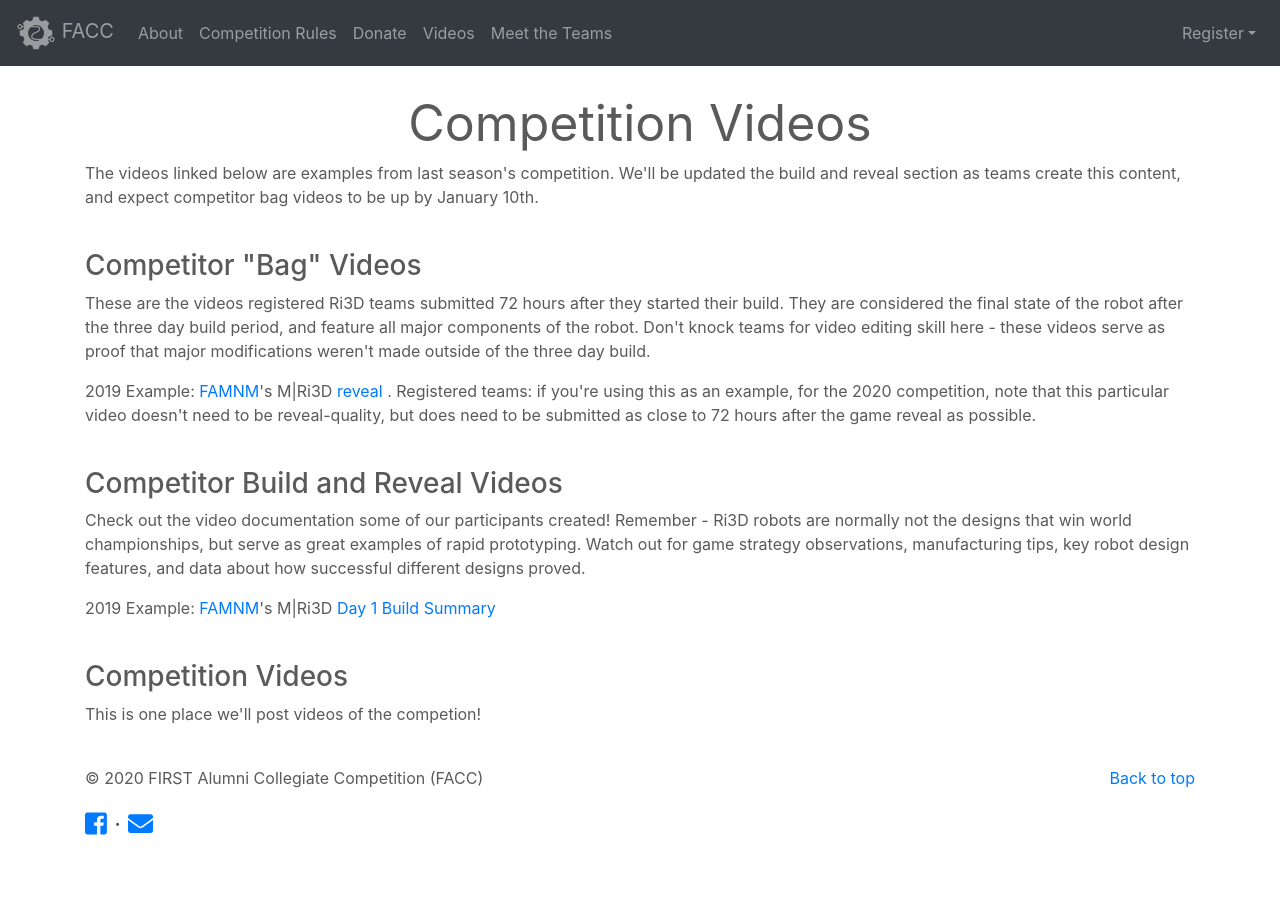
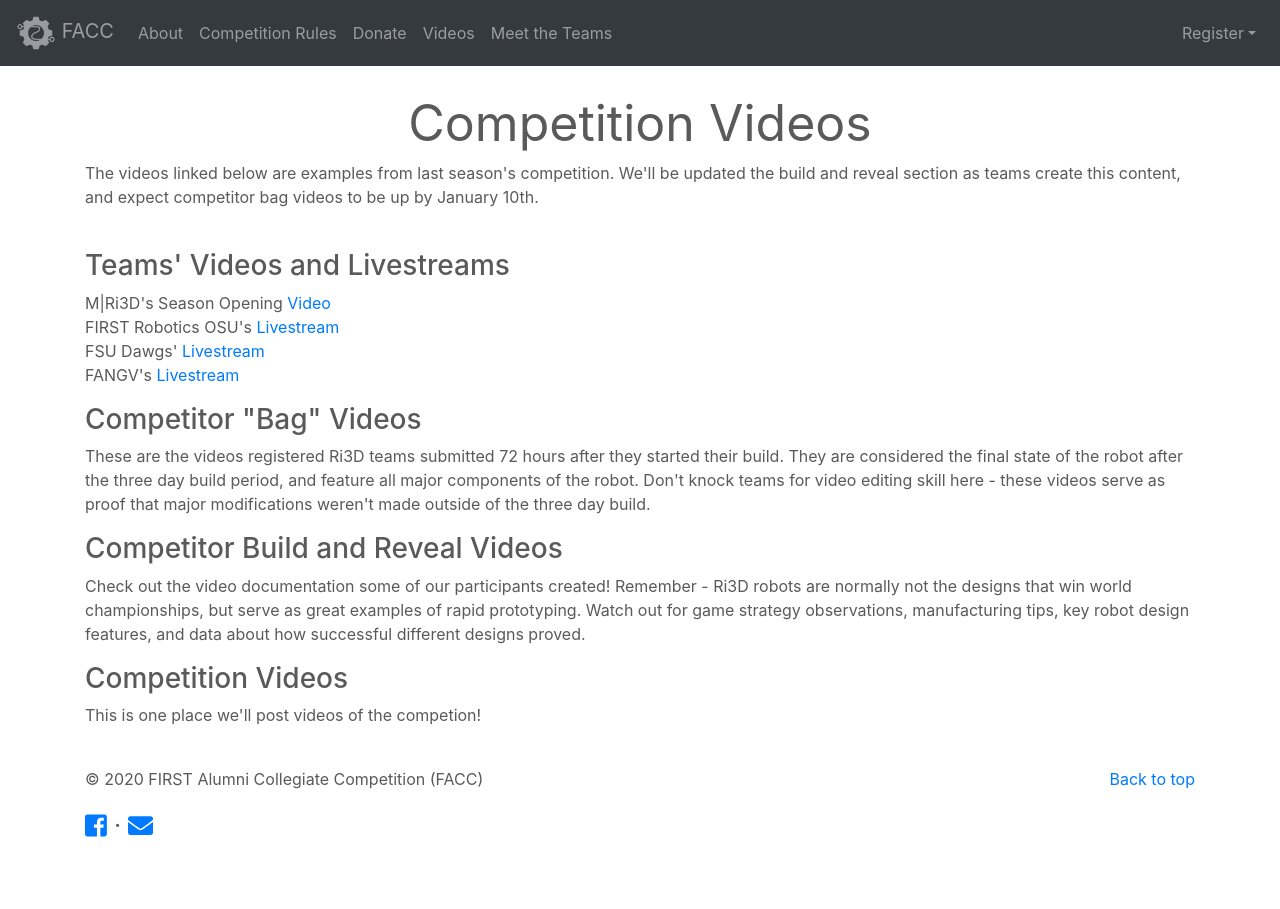
Before and after one commit to FAMNM/facc-website, a Jekyll site: the page built from media.html, in a window 1280 px wide. Built offline with Jekyll 4.4.1, drawn with Linux system fonts in a browser that asks for light colours; nearby versions of some CDN libraries.

Commit message:
Update About w/ Ketterin & MSU new info, and add new links to videos page

```diff
--- a/about.html
+++ b/about.html
@@ -93,11 +93,13 @@
                 </div>
             </div>
             <div class="media">
-                <img class="mr-3" src="https://via.placeholder.com/96x96" alt="FAAK"/>
+                <img class="mr-3" src="{{ site.url }}/{{ site.baseurl }}/img/member-orgs/faak.jpg" alt="FAAK"/>
                 <div class="media-body">
                     <h5 class="mt-0">FIRST Alumni At Kettering (FAAK)</h4>
                     <ul>
-                        <li style="color: #555555;"><i class="far fa-frown"></i> No social media links</li>
+                        <li><a href="http://kettering-ri3d.000webhostapp.com/" target="_blank"><i class="fas fa-link"></i> Website</a></li>
+                        <li><a href="https://twitter.com/kettering_ri3d" target="_blank"><i class="fab fa-twitter-square"></i> @kettering_ri3d</a></li>
+                        <li><a href="https://www.instagram.com/kettering.ri3d/" target="_blank"><i class="fab fa-instagram"></i> @kettering.ri3d</a></li>
                     </ul>
                 </div>
             </div>
--- a/media.html
+++ b/media.html
@@ -30,6 +30,16 @@
         <div class="row featurette">
             <div class="card-deck mx-auto">
                 <div class="card border-0">
+                    <h3>Teams' Videos and Livestreams</h3>
+                    <p>
+                       M|Ri3D's Season Opening <a href="https://youtu.be/KuTZvi9fEfM">Video</a>
+                       <br />
+                       FIRST Robotics OSU's <a href="https://www.twitch.tv/firstroboticsosu">Livestream</a>
+                       <br />
+                       FSU Dawgs' <a href="https://youtu.be/4cT54Nbvu_k">Livestream</a>
+                       <br />
+                       FANGV's <a href="https://www.twitch.tv/gvsufirstalumni">Livestream</a>
+                    </p>
                     <h3>Competitor "Bag" Videos</h3>
                     <p>
                         These are the videos registered Ri3D teams submitted 72 hours after
@@ -39,6 +49,8 @@
                         here - these videos serve as proof that major modifications weren't
                         made outside of the three day build.
                     </p>
+
+                    <!--
                     <p> 2019 Example:
                         <a href="https://famnm.club">FAMNM</a>'s M|Ri3D
                         <a href="https://www.youtube.com/watch?v=zlNXkQe0BQU">reveal</a>
@@ -48,6 +60,7 @@
                         the game reveal as possible.
                     </p>
                     <br>
+                    -->
                     <h3>Competitor Build and Reveal Videos</h3>
                     <p>
                         Check out the video documentation some of our participants created!
@@ -57,12 +70,13 @@
                         key robot design features, and data about how successful different
                         designs proved.
                     </p>
-
+                    <!--
                     <p> 2019 Example:
                         <a href="https://famnm.club">FAMNM</a>'s M|Ri3D
                         <a href="https://www.youtube.com/watch?v=YZTIdKUNgck">Day 1 Build Summary</a>
                     </p>
                     <br>
+                    -->
                     <h3>Competition Videos</h3>
                     <p>
                         This is one place we'll post videos of the competion!
```
Also changed, not shown: img/member-orgs/faak.jpg (added), img/teams/famnms.jpg (added), img/teams/fms.png.
